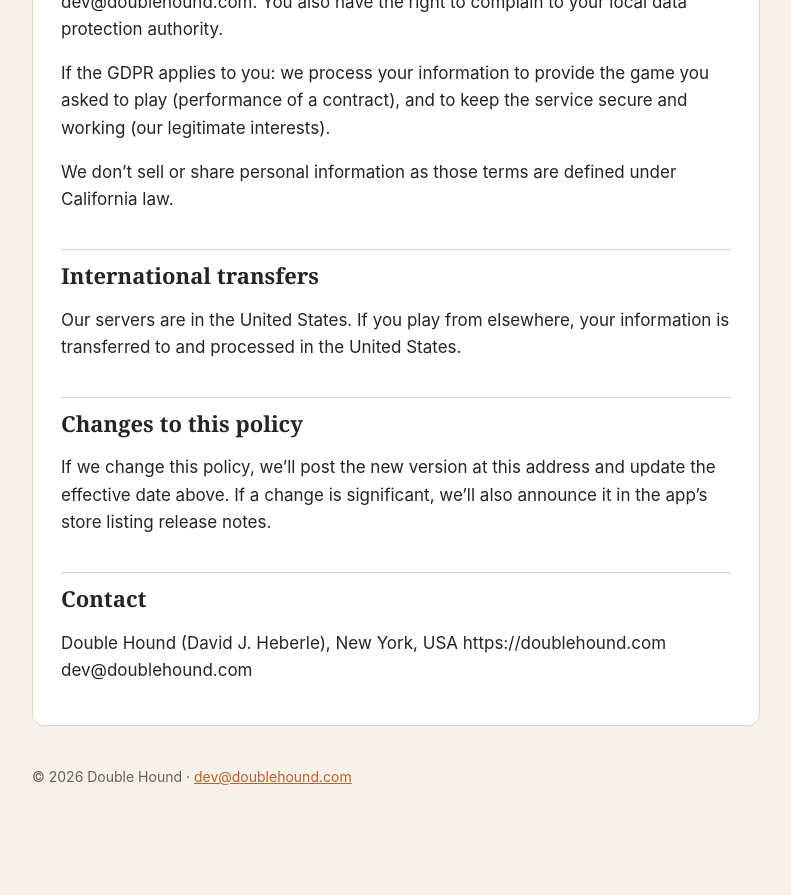
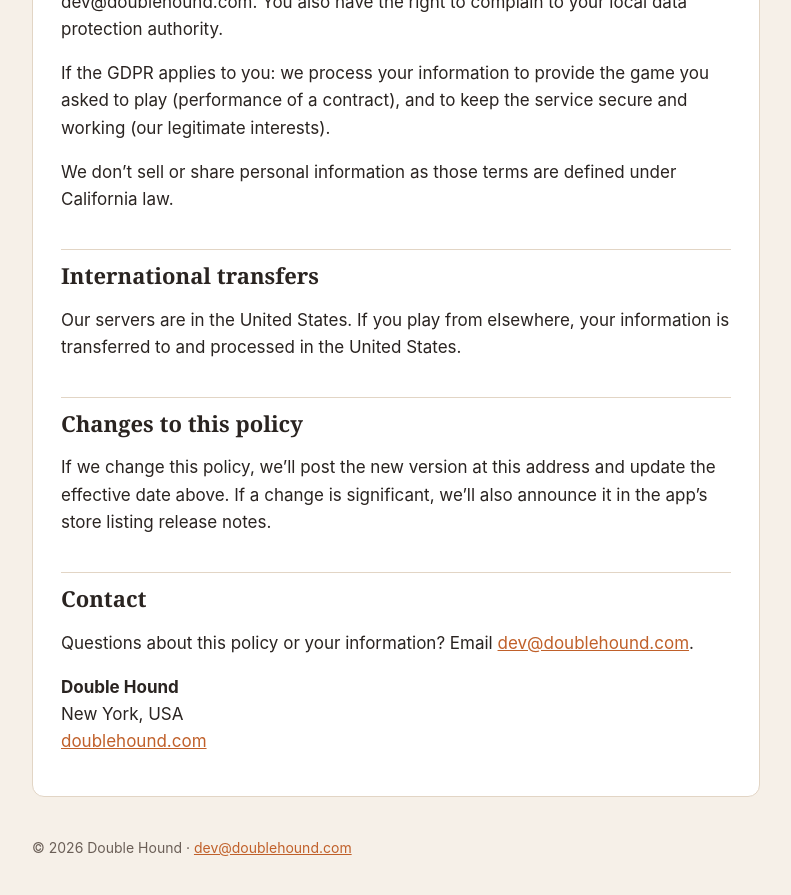
Before and after one commit to davidjheberle/doublehound-site, a Jekyll site: the page built from go-chess/privacy.md, in a window 1280 px wide and 900 px high, scrolled down 4227 px. Shown: the top 895 px of the window, without its empty margins (244-1035 px from the left). Built offline with Jekyll 4.4.1, drawn with Linux system fonts in a browser that asks for light colours; before the commit the page ends 5055 px from its top, so only the background shows below that.

Commit message:
Go Chess privacy: tidy Contact section
Put the email first as a clickable mailto link, and list Double Hound,
New York and the site on separate lines with explicit breaks.

Co-Authored-By: Claude Opus 5.5 <noreply@anthropic.com>
Claude-Session: https://claude.ai/code/session_01MKZuSGs7Q25FDNSzWS99yF

```diff
--- a/go-chess/privacy.md
+++ b/go-chess/privacy.md
@@ -114,6 +114,8 @@ If we change this policy, we'll post the new version at this address and update
 
 ## Contact
 
-Double Hound (David J. Heberle), New York, USA
-https://doublehound.com
-dev@doublehound.com
+Questions about this policy or your information? Email [dev@doublehound.com](mailto:dev@doublehound.com).
+
+**Double Hound**<br>
+New York, USA<br>
+[doublehound.com](https://doublehound.com)
```
